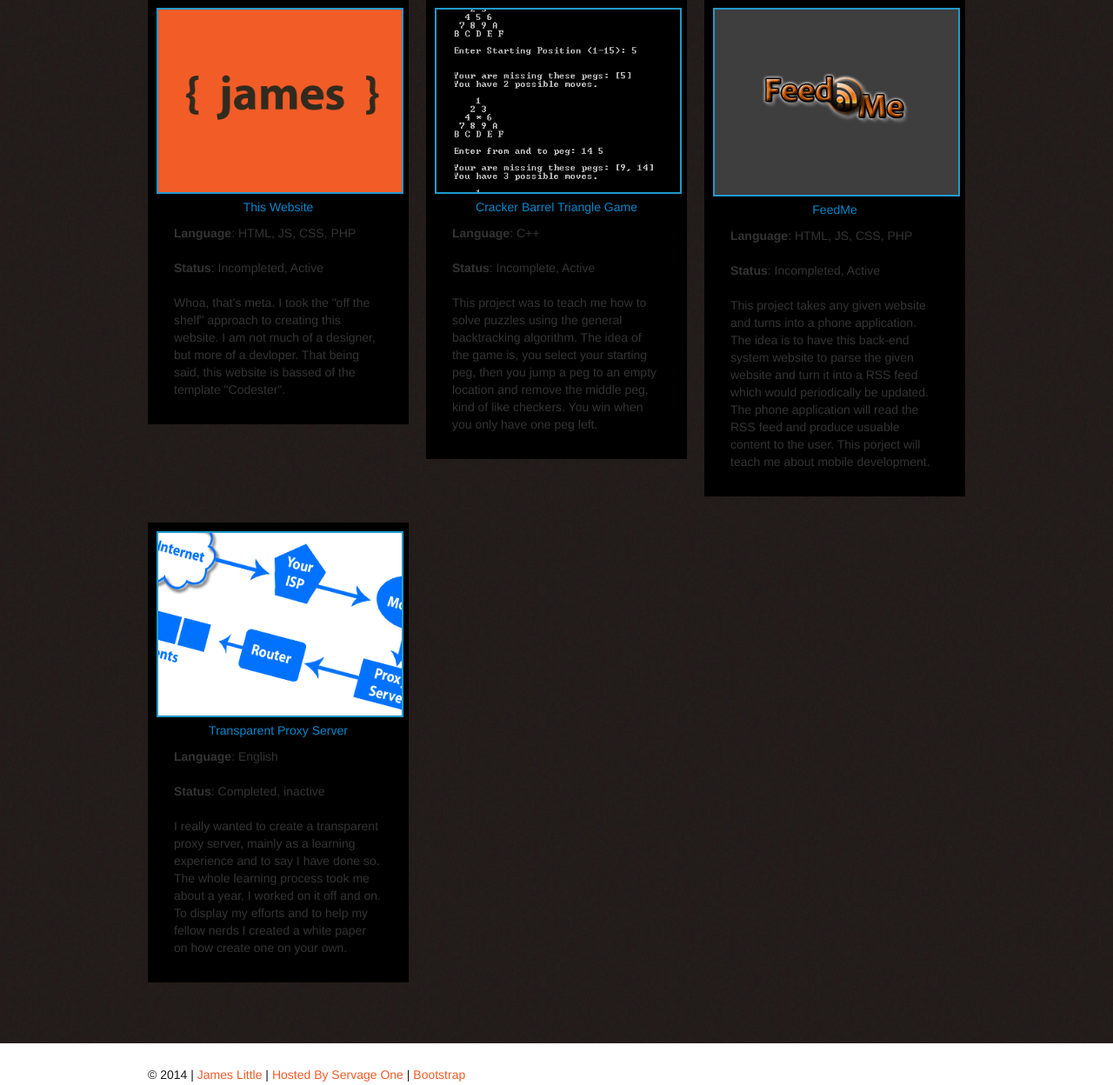
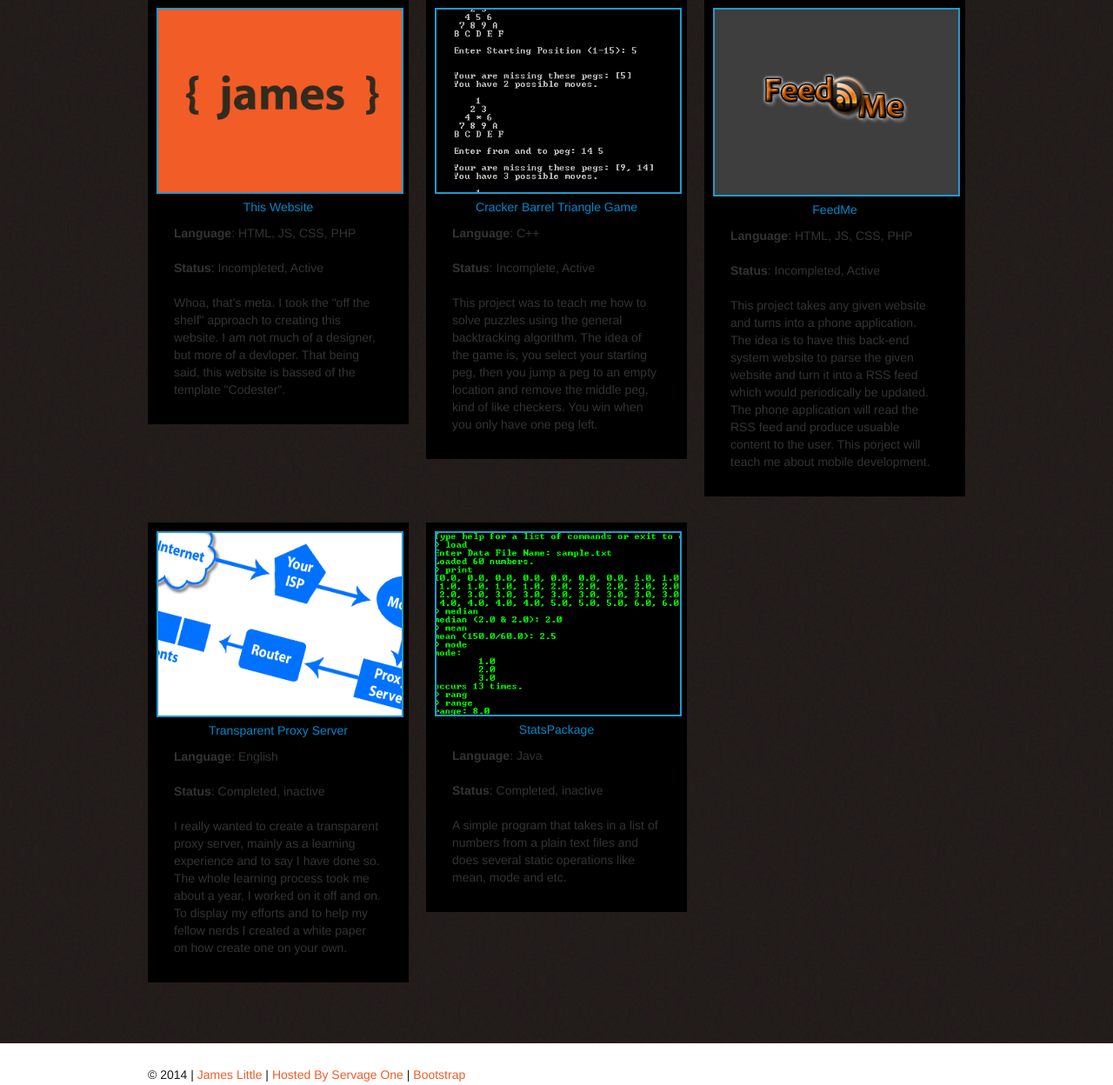
Before and after one commit to Lamez/Portfolio-Website, a PHP site: page /includes/projects.php in a window 1280 px wide. Shown: the part 176-1424 px from the top of the page at 87% size. Run offline with PHP 8.4, Linux system fonts and the light colour scheme; data that the repository does not hold is empty; some web fonts are replaced.

Commit message:
updated projects page

```diff
--- a/includes/projects.php
+++ b/includes/projects.php
@@ -53,6 +53,15 @@
               				</section>
                 		</div>
           			</li>
+                    <li class="span4">
+            			<div class="thumbnail thumbnail-1"> <img class="project" src="img/statspackage.png" alt="" />
+                  			<section> <a href="/downloads/building_a_transparent_proxy_server.pdf" class="link-1">StatsPackage</a>
+                				<p align="left"><strong>Language</strong>: Java</p>
+                                <p align="left"><strong>Status</strong>: Completed, inactive</p>
+                                <p align="left">A simple program that takes in a list of numbers from a plain text files and does several static operations like mean, mode and etc.</p>
+              				</section>
+                		</div>
+          			</li>
             	</ul>
       		</div>
         </div>
```
Also changed, not shown: img/statspackage.png (added).
